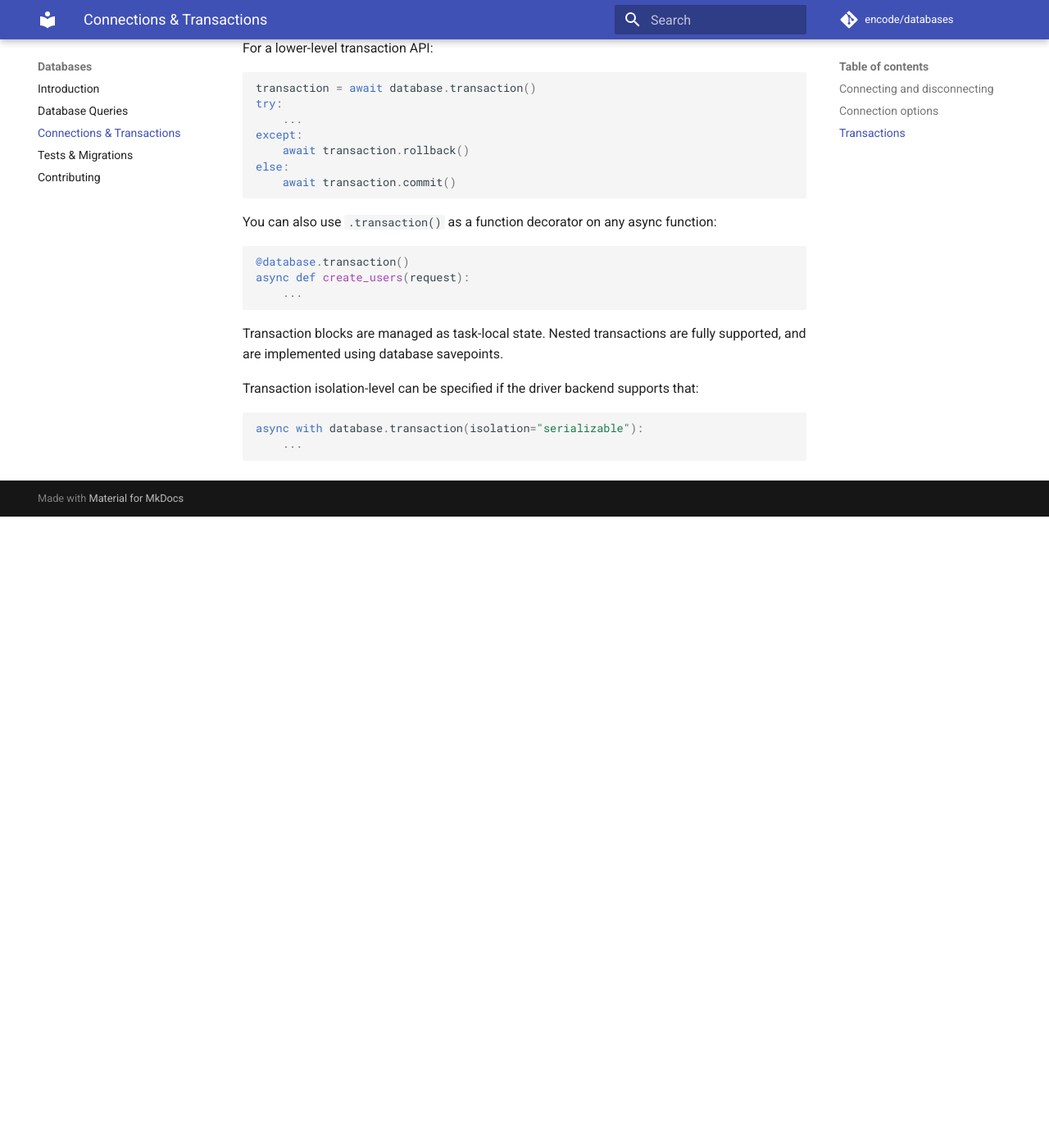
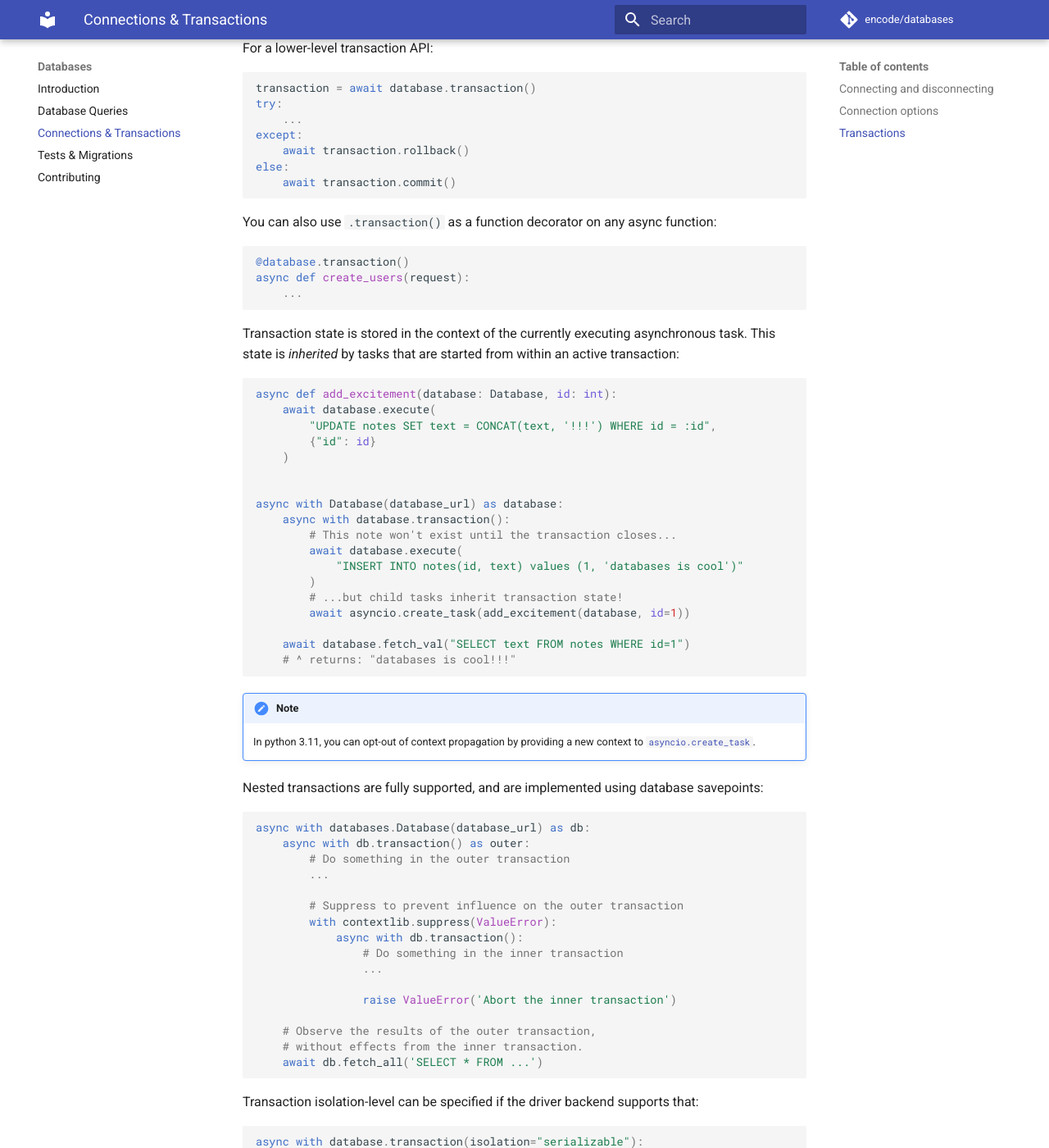
Before and after one commit to encode/databases, an MkDocs documentation site: the page built from docs/connections_and_transactions.md, in a window 1280 px wide and 1400 px high, scrolled down 1602 px. Shown: the whole window at 82% size. Built offline with MkDocs 1.6.1 and Material for MkDocs 9.7.7, drawn with Linux system fonts in a browser that asks for light colours; comment, search, counter and statistics services are not loaded; before the commit the page ends 2232 px from its top, so only the background shows below that.

Commit message:
docs: add examples for async transaction context and nested transactions

````diff
--- a/docs/connections_and_transactions.md
+++ b/docs/connections_and_transactions.md
@@ -67,6 +67,7 @@ A transaction can be acquired from the database connection pool:
 async with database.transaction():
     ...
 ```
+
 It can also be acquired from a specific database connection:
 
 ```python
@@ -95,8 +96,54 @@ async def create_users(request):
     ...
 ```
 
-Transaction blocks are managed as task-local state. Nested transactions
-are fully supported, and are implemented using database savepoints.
+Transaction state is stored in the context of the currently executing asynchronous task.
+This state is _inherited_ by tasks that are started from within an active transaction:
+
+```python
+async def add_excitement(database: Database, id: int):
+    await database.execute(
+        "UPDATE notes SET text = CONCAT(text, '!!!') WHERE id = :id",
+        {"id": id}
+    )
+
+
+async with Database(database_url) as database:
+    async with database.transaction():
+        # This note won't exist until the transaction closes...
+        await database.execute(
+            "INSERT INTO notes(id, text) values (1, 'databases is cool')"
+        )
+        # ...but child tasks inherit transaction state!
+        await asyncio.create_task(add_excitement(database, id=1))
+
+    await database.fetch_val("SELECT text FROM notes WHERE id=1")
+    # ^ returns: "databases is cool!!!"
+```
+
+!!! note
+    In python 3.11, you can opt-out of context propagation by providing a new context to
+    [`asyncio.create_task`](https://docs.python.org/3.11/library/asyncio-task.html#creating-tasks).
+
+Nested transactions are fully supported, and are implemented using database savepoints:
+
+```python
+async with databases.Database(database_url) as db:
+    async with db.transaction() as outer:
+        # Do something in the outer transaction
+        ...
+
+        # Suppress to prevent influence on the outer transaction
+        with contextlib.suppress(ValueError):
+            async with db.transaction():
+                # Do something in the inner transaction
+                ...
+
+                raise ValueError('Abort the inner transaction')
+
+    # Observe the results of the outer transaction,
+    # without effects from the inner transaction.
+    await db.fetch_all('SELECT * FROM ...')
+```
 
 Transaction isolation-level can be specified if the driver backend supports that:
 
````
